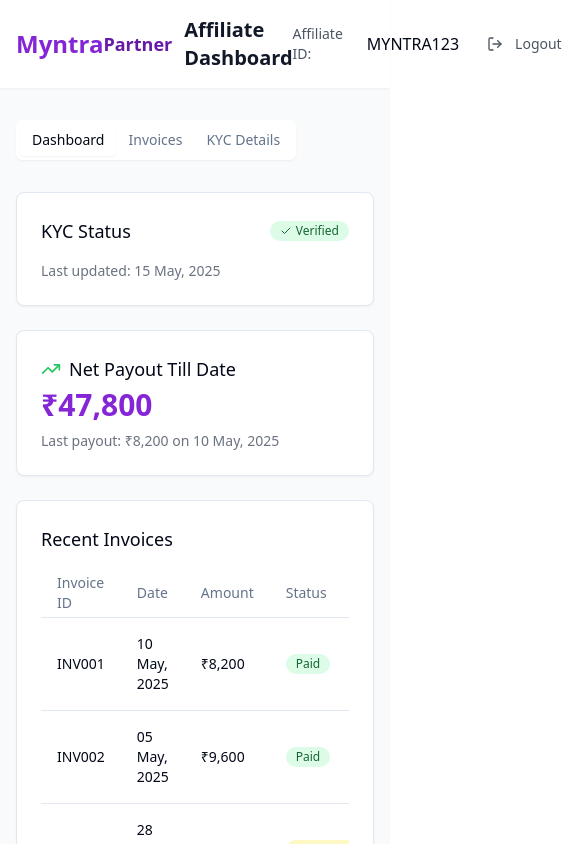
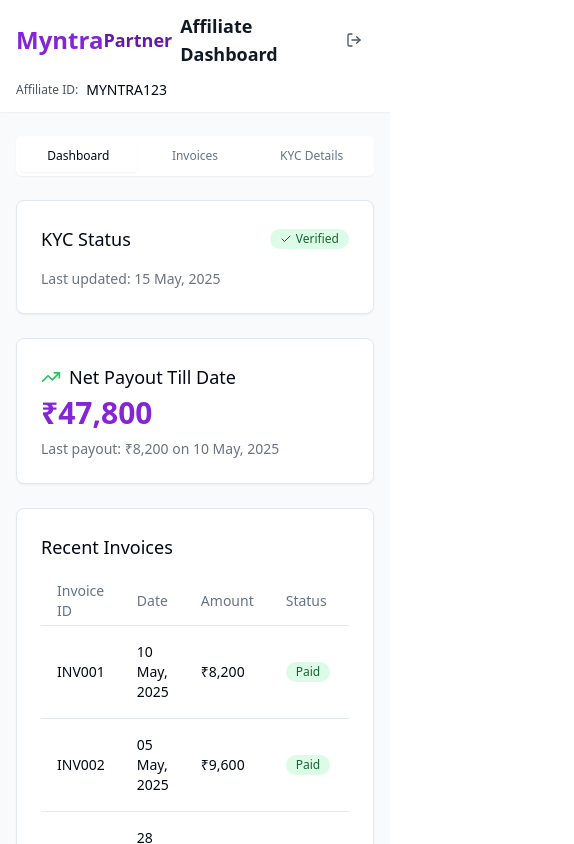
Before and after one commit to Meghanachcoder/myntra-affiliate-frontend, a React (Vite) app: page /dashboard in a window 390 px wide. Shown: the top 844 px of the page, 574 px wide, since content can reach past the window. Built offline with nearby package versions, Linux system fonts and the light colour scheme.

Commit message:
Fix: Improve mobile responsiveness for affiliate dashboard
Improved the layout and responsiveness of the affiliate dashboard, including the tab navigation, and the header section for better mobile viewing experience.

```diff
--- a/src/components/dashboard/DashboardHeader.tsx
+++ b/src/components/dashboard/DashboardHeader.tsx
@@ -12,23 +12,37 @@ type DashboardHeaderProps = {
 const DashboardHeader = ({ affiliateId, onLogout }: DashboardHeaderProps) => {
   return (
     <header className="bg-white shadow-sm">
-      <div className="max-w-7xl mx-auto px-4 sm:px-6 lg:px-8 py-4 flex justify-between items-center">
+      <div className="max-w-7xl mx-auto px-4 sm:px-6 lg:px-8 py-3 sm:py-4">
+        <div className="flex flex-col space-y-3 sm:space-y-0 sm:flex-row sm:justify-between sm:items-center">
+          <div className="flex items-center justify-between sm:justify-start">
             <div className="flex items-center">
-          <MyntraLogo className="h-8 w-auto mr-3" />
-          <h1 className="text-xl font-bold text-gray-900">Affiliate Dashboard</h1>
+              <MyntraLogo className="h-6 sm:h-8 w-auto mr-2 sm:mr-3" />
+              <h1 className="text-lg sm:text-xl font-bold text-gray-900">Affiliate Dashboard</h1>
             </div>
-        <div className="flex items-center gap-4">
-          <span className="text-sm text-gray-600 mr-2">Affiliate ID:</span>
-          <span className="font-medium">{affiliateId}</span>
             <Button
               variant="ghost"
               size="sm"
               onClick={onLogout}
-            className="flex items-center text-gray-600 hover:text-red-600"
+              className="flex items-center text-gray-600 hover:text-red-600 sm:hidden"
+            >
+              <LogOut className="h-4 w-4" />
+            </Button>
+          </div>
+          <div className="flex items-center justify-between sm:justify-end sm:gap-4">
+            <div className="flex items-center">
+              <span className="text-xs sm:text-sm text-gray-600 mr-2">Affiliate ID:</span>
+              <span className="font-medium text-sm sm:text-base">{affiliateId}</span>
+            </div>
+            <Button
+              variant="ghost"
+              size="sm"
+              onClick={onLogout}
+              className="hidden sm:flex items-center text-gray-600 hover:text-red-600"
             >
               <LogOut className="h-4 w-4 mr-1" />
               Logout
             </Button>
+          </div>
         </div>
       </div>
     </header>
--- a/src/pages/Dashboard.tsx
+++ b/src/pages/Dashboard.tsx
@@ -85,12 +85,18 @@ const Dashboard = () => {
         onLogout={handleLogout}
       />
 
-      <main className="max-w-7xl mx-auto px-4 sm:px-6 lg:px-8 py-8">
-        <Tabs value={activeTab} onValueChange={setActiveTab} className="space-y-8">
-          <TabsList className="bg-white shadow-sm rounded-md">
-            <TabsTrigger value="home">Dashboard</TabsTrigger>
-            <TabsTrigger value="invoices">Invoices</TabsTrigger>
-            <TabsTrigger value="kyc">KYC Details</TabsTrigger>
+      <main className="max-w-7xl mx-auto px-4 sm:px-6 lg:px-8 py-6 sm:py-8">
+        <Tabs value={activeTab} onValueChange={setActiveTab} className="space-y-6 sm:space-y-8">
+          <TabsList className="bg-white shadow-sm rounded-md w-full grid grid-cols-3 h-auto p-1">
+            <TabsTrigger value="home" className="text-xs sm:text-sm py-2 px-2 sm:px-3">
+              Dashboard
+            </TabsTrigger>
+            <TabsTrigger value="invoices" className="text-xs sm:text-sm py-2 px-2 sm:px-3">
+              Invoices
+            </TabsTrigger>
+            <TabsTrigger value="kyc" className="text-xs sm:text-sm py-2 px-2 sm:px-3">
+              KYC Details
+            </TabsTrigger>
           </TabsList>
 
           {/* Dashboard Tab */}
```
Lines whose indentation alone changed are shown as unchanged.
